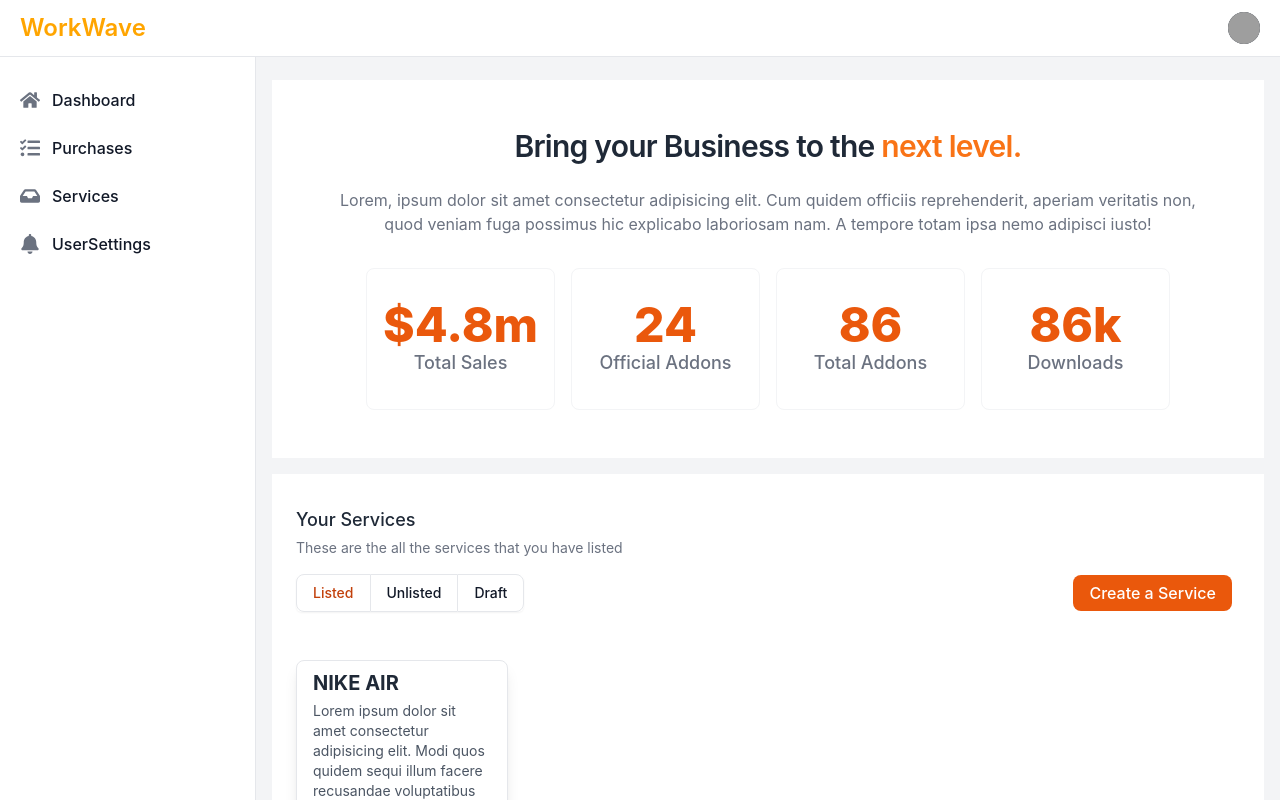
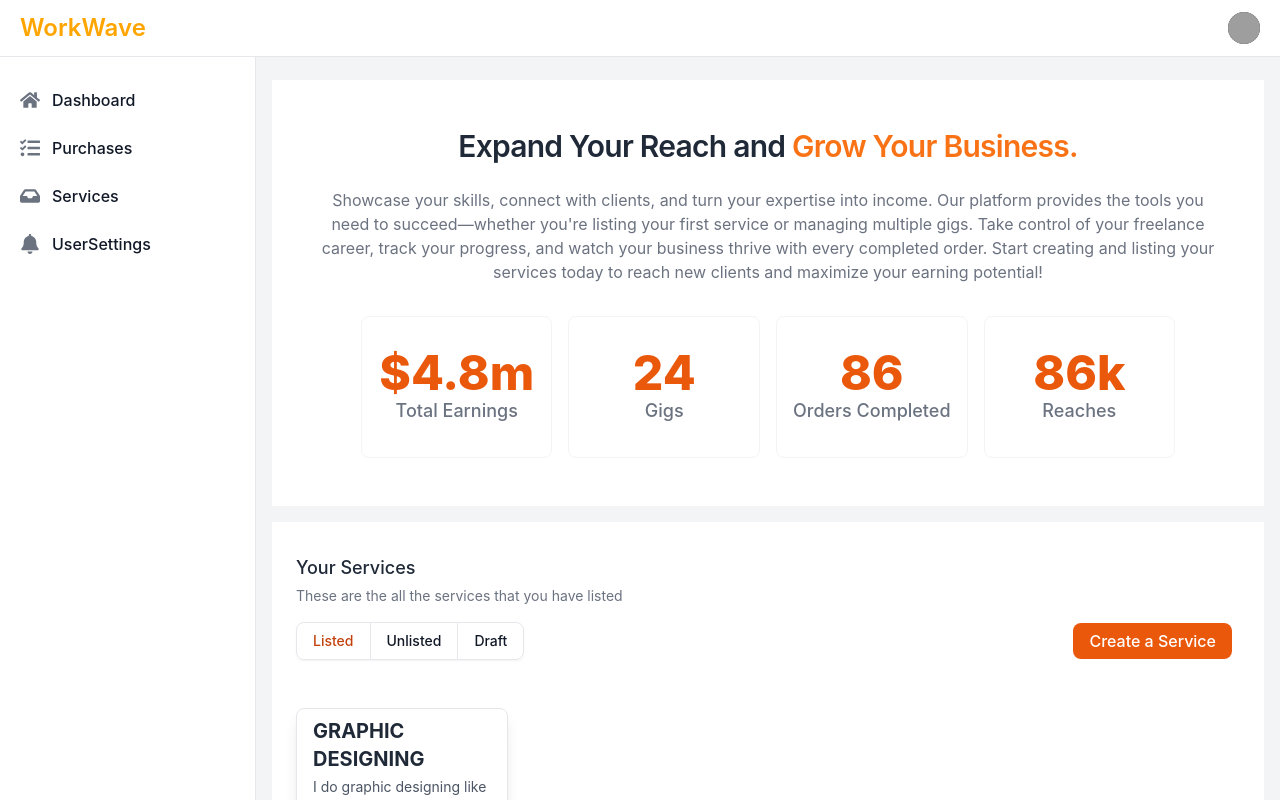
Before and after one commit to INTEL-ONBOARD/WorkWave-Frontend, a React (Vite) app in the folder WorkWave/: page /dashboard/services in a window 1280 px wide. Shown: the top 800 px of the page. Built offline with nearby package versions, Linux system fonts and the light colour scheme; grey boxes are pictures that could not be loaded.

Commit message:
text updated : fixes

```diff
--- a/WorkWave/src/pages/dashboard/service-components/view.jsx
+++ b/WorkWave/src/pages/dashboard/service-components/view.jsx
@@ -13,13 +13,11 @@ const View = ({onButtonClick}) => {
                 <section class="bg-white 0 w-full">
                     <div class="container flex flex-col items-center px-4 py-12 mx-auto text-center">
                         <h2 class="max-w-2xl mx-auto text-2xl font-semibold tracking-tight text-gray-800 xl:text-3xl ">
-                            Bring your Business to the <span class="text-orange-500">next level.</span>
+                        Expand Your Reach and <span class="text-orange-500">Grow Your Business.</span>
                         </h2>
 
                         <p class="max-w-4xl mt-6 text-center text-gray-500 ">
-                            Lorem, ipsum dolor sit amet consectetur
-                            adipisicing elit. Cum quidem officiis reprehenderit, aperiam veritatis non, quod veniam fuga possimus hic
-                            explicabo laboriosam nam. A tempore totam ipsa nemo adipisci iusto!
+                        Showcase your skills, connect with clients, and turn your expertise into income. Our platform provides the tools you need to succeed—whether you're listing your first service or managing multiple gigs. Take control of your freelance career, track your progress, and watch your business thrive with every completed order. Start creating and listing your services today to reach new clients and maximize your earning potential!
                         </p>
 
                         {/* <div class="inline-flex w-full mt-6 sm:w-auto">
@@ -29,25 +27,25 @@ const View = ({onButtonClick}) => {
                         </div> */}
                         <dl class="mt-6 grid grid-cols-1 gap-4 sm:mt-8 sm:grid-cols-2 lg:grid-cols-4">
                     <div class="flex flex-col rounded-lg border border-gray-100 px-4 py-8 text-center">
-                    <dt class="order-last text-lg font-medium text-gray-500">Total Sales</dt>
+                    <dt class="order-last text-lg font-medium text-gray-500">Total Earnings</dt>
 
                     <dd class="text-4xl font-extrabold text-orange-600 md:text-5xl">$4.8m</dd>
                     </div>
 
                     <div class="flex flex-col rounded-lg border border-gray-100 px-4 py-8 text-center">
-                    <dt class="order-last text-lg font-medium text-gray-500">Official Addons</dt>
+                    <dt class="order-last text-lg font-medium text-gray-500">Gigs</dt>
 
                     <dd class="text-4xl font-extrabold text-orange-600 md:text-5xl">24</dd>
                     </div>
 
                     <div class="flex flex-col rounded-lg border border-gray-100 px-4 py-8 text-center">
-                    <dt class="order-last text-lg font-medium text-gray-500">Total Addons</dt>
+                    <dt class="order-last text-lg font-medium text-gray-500">Orders Completed</dt>
 
                     <dd class="text-4xl font-extrabold text-orange-600 md:text-5xl">86</dd>
                     </div>
 
                     <div class="flex flex-col rounded-lg border border-gray-100 px-4 py-8 text-center">
-                    <dt class="order-last text-lg font-medium text-gray-500">Downloads</dt>
+                    <dt class="order-last text-lg font-medium text-gray-500">Reaches</dt>
 
                     <dd class="text-4xl font-extrabold text-orange-600 md:text-5xl">86k</dd>
                     </div>
@@ -87,8 +85,8 @@ const View = ({onButtonClick}) => {
                     <div className="grid gap-8 mt-8 sm:grid-cols-2 lg:grid-cols-3 xl:grid-cols-4">
                         <div class="max-w-xs overflow-hidden bg-white rounded-lg shadow-lg border">
                             <div class="px-4 py-2">
-                                <h1 class="text-xl font-bold text-gray-800 uppercase ">NIKE AIR</h1>
-                                <p class="mt-1 text-sm text-gray-600 ">Lorem ipsum dolor sit amet consectetur adipisicing elit. Modi quos quidem sequi illum facere recusandae voluptatibus</p>
+                                <h1 class="text-xl font-bold text-gray-800 uppercase ">Graphic Designing</h1>
+                                <p class="mt-1 text-sm text-gray-600 ">I do graphic designing like flyers, wedding cards , posters and many more</p>
                             </div>
 
                             <img class="object-cover w-full h-48 mt-2" src="https://images.unsplash.com/photo-1542291026-7eec264c27ff?ixlib=rb-1.2.1&ixid=eyJhcHBfaWQiOjEyMDd9&auto=format&fit=crop&w=320&q=80" alt="NIKE AIR" />
```
